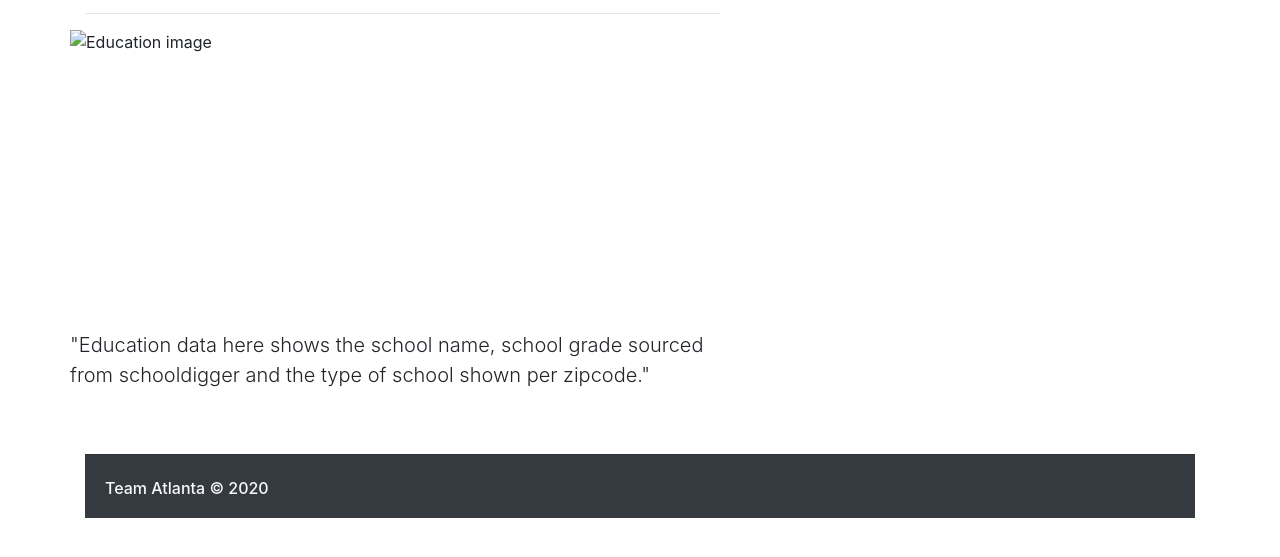
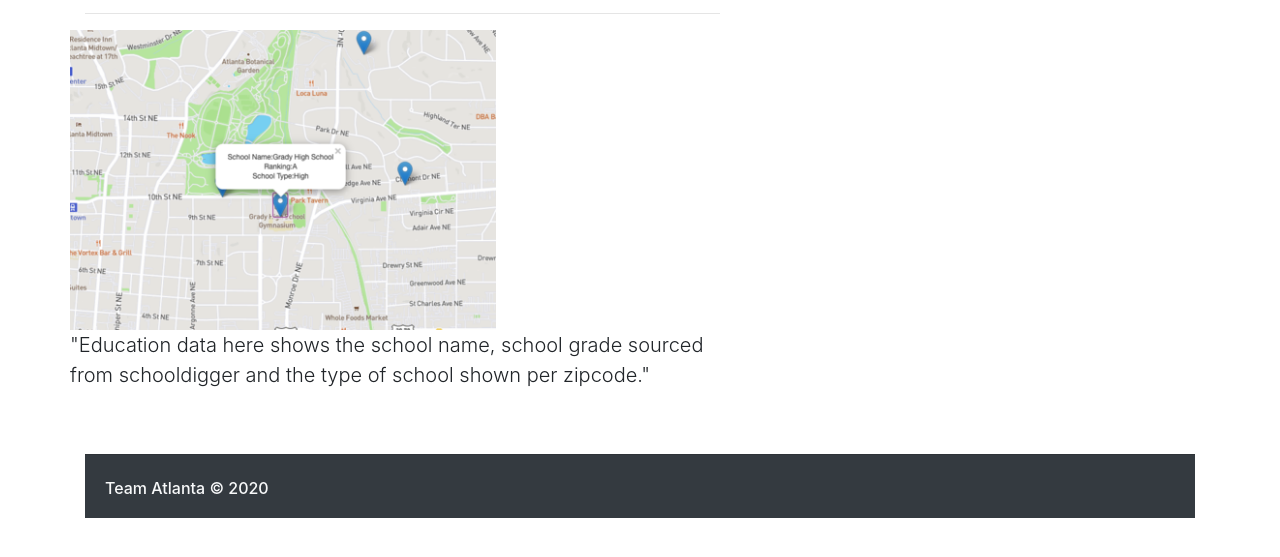
Before and after one commit to cdrake11/Atlanta_Neighborhoods, a plain HTML site: page HTML/education.html in a window 1280 px wide. Shown: the part 107-664 px from the top of the page. Drawn offline with nearby package versions, Linux system fonts and the light colour scheme; files that its build step writes are made by us from their sources.

Commit message:
Update education.html

```diff
--- a/HTML/education.html
+++ b/HTML/education.html
@@ -66,7 +66,7 @@
         <h1> Education </h1>
         <hr>
         <div class='row'>
-          <img src="static/images/school_name_score.png" alt="Education image" class="mr-3 img-fluid" style="width: auto; height: 300px;">
+          <img src="../static/images/school_name_score.png" alt="Education image" class="mr-3 img-fluid" style="width: auto; height: 300px;">
           <p class="lead">
             "Education data here shows the school name, school grade sourced from schooldigger and the type of school shown per zipcode."
           </p>
```
